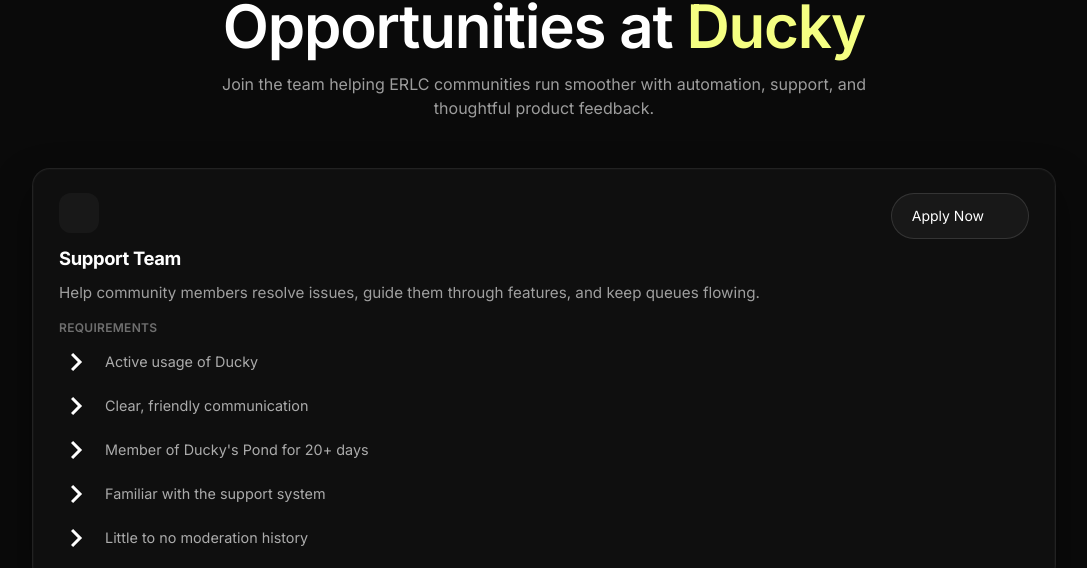
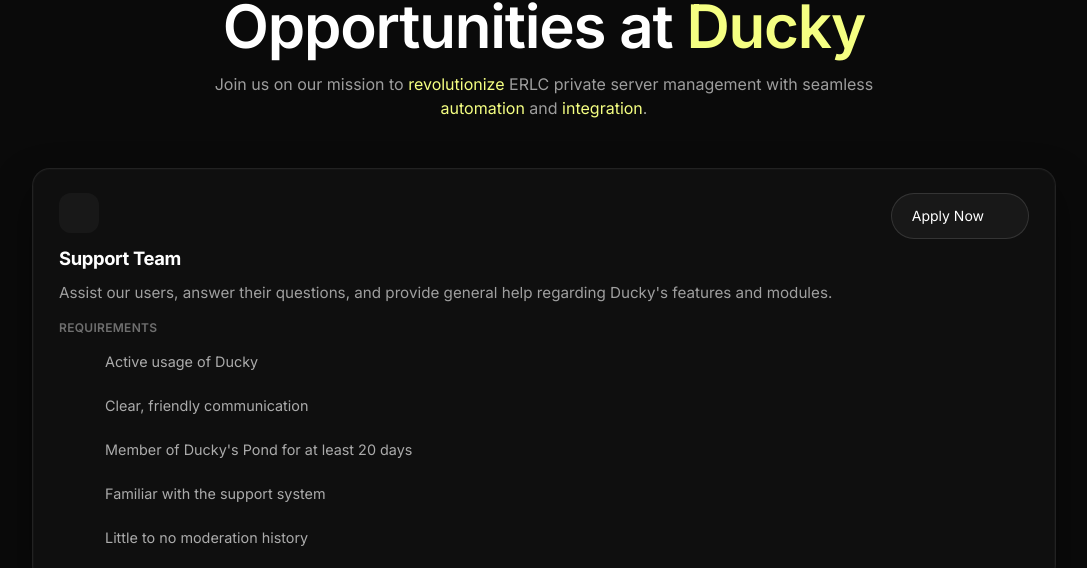
Before and after one commit to DuckySupport/duckybot.xyz, a Next.js app: page /careers in a window 1280 px wide. Shown: the part 233-801 px from the top of the page, without its empty margins (96-1183 px from the left). Built offline with nearby package versions, Linux system fonts and the light colour scheme; no server answers.

Commit message:
opportunities: improve description

```diff
--- a/app/careers/page.tsx
+++ b/app/careers/page.tsx
@@ -1,7 +1,6 @@
 import { Icon } from "@iconify/react/offline";
 import chevronRight from "@iconify/icons-material-symbols/chevron-right";
 import wrench from "@iconify/icons-fa-solid/wrench";
-import Right from "@/public/icons/Right.svg";
 
 import Footer from "@/components/Footer";
 
@@ -10,13 +9,13 @@
     title: "Support Team",
     icon: <Icon icon={wrench} className="h-5 w-5" />,
     summary:
-      "Help community members resolve issues, guide them through features, and keep queues flowing.",
+      "Assist our users, answer their questions, and provide general help regarding Ducky's features and modules.",
     requirements: [
       "Active usage of Ducky",
       "Clear, friendly communication",
-      "Member of Ducky's Pond for 20+ days",
+      "Member of Ducky's Pond for at least 20 days",
       "Familiar with the support system",
-      "Little to no moderation history",
+      "Little to no moderation history"
     ],
   },
 ];
@@ -30,8 +29,8 @@
             Opportunities at <span className="accent-text">Ducky</span>
           </h1>
           <p className="mt-4 max-w-2xl text-sm text-white/60 sm:text-base">
-            Join the team helping ERLC communities run smoother with automation,
-            support, and thoughtful product feedback.
+            Join us on our mission to <span className="accent-text">revolutionize</span> ERLC private
+            server management with seamless <span className="accent-text">automation</span> and <span className="accent-text">integration</span>.
           </p>
         </div>
       </section>
@@ -54,7 +53,7 @@
                     <ul className="requirements-list space-y-2">
                       {role.requirements.map((item) => (
                         <li key={item} className="flex items-start gap-2">
-                          <Right className="requirements-bullet"/>
+                          <Icon icon={chevronRight} className="requirements-bullet"/>
                           <span>{item}</span>
                         </li>
                       ))}
@@ -66,10 +65,7 @@
                   href="/support"
                 >
                   Apply Now
-                  <Icon
-                    icon={chevronRight}
-                    className="h-6 w-6 -mr-2 transition-transform group-hover:translate-x-1"
-                  />
+                  <Icon icon={chevronRight} className="h-6 w-6 -mr-2 transition-transform group-hover:translate-x-1" />
                 </a>
               </div>
             </div>
--- a/app/opportunities/page.tsx
+++ b/app/opportunities/page.tsx
@@ -1,7 +1,6 @@
 import { Icon } from "@iconify/react/offline";
 import chevronRight from "@iconify/icons-material-symbols/chevron-right";
 import wrench from "@iconify/icons-fa-solid/wrench";
-import Right from "@/public/icons/Right.svg";
 
 import Footer from "@/components/Footer";
 
@@ -10,13 +9,13 @@
     title: "Support Team",
     icon: <Icon icon={wrench} className="h-5 w-5" />,
     summary:
-      "Help community members resolve issues, guide them through features, and keep queues flowing.",
+      "Assist our users, answer their questions, and provide general help regarding Ducky's features and modules.",
     requirements: [
       "Active usage of Ducky",
       "Clear, friendly communication",
-      "Member of Ducky's Pond for 20+ days",
+      "Member of Ducky's Pond for at least 20 days",
       "Familiar with the support system",
-      "Little to no moderation history",
+      "Little to no moderation history"
     ],
   },
 ];
@@ -30,8 +29,8 @@
             Opportunities at <span className="accent-text">Ducky</span>
           </h1>
           <p className="mt-4 max-w-2xl text-sm text-white/60 sm:text-base">
-            Join the team helping ERLC communities run smoother with automation,
-            support, and thoughtful product feedback.
+            Join us on our mission to <span className="accent-text">revolutionize</span> ERLC private
+            server management with seamless <span className="accent-text">automation</span> and <span className="accent-text">integration</span>.
           </p>
         </div>
       </section>
@@ -54,7 +53,7 @@
                     <ul className="requirements-list space-y-2">
                       {role.requirements.map((item) => (
                         <li key={item} className="flex items-start gap-2">
-                          <Right className="requirements-bullet"/>
+                          <Icon icon={chevronRight} className="requirements-bullet"/>
                           <span>{item}</span>
                         </li>
                       ))}
```
Also changed, not shown: public/icons/right.svg (deleted).
